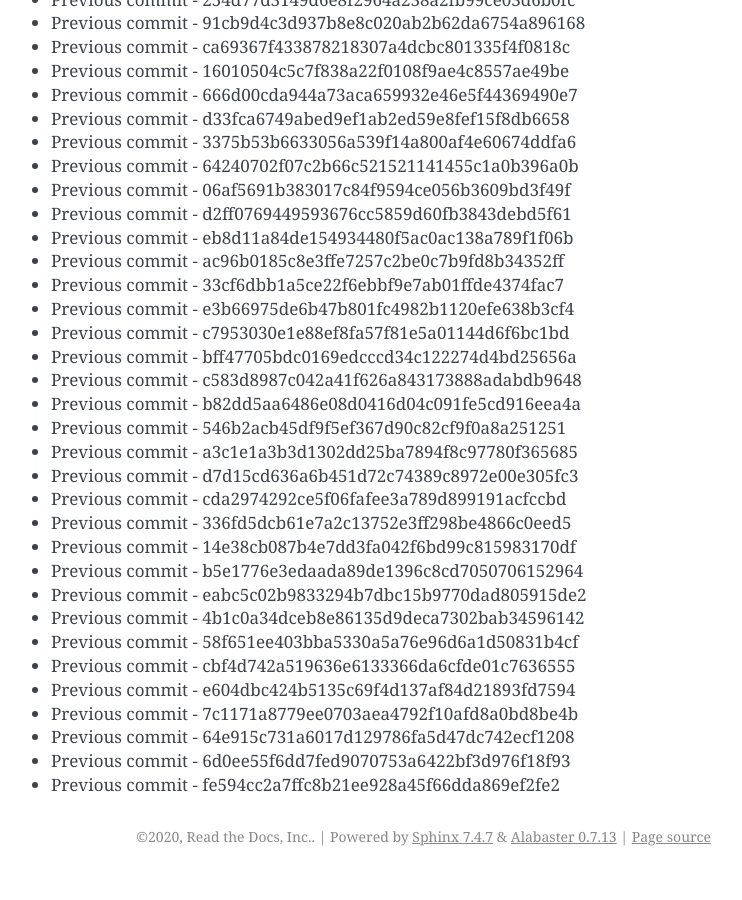
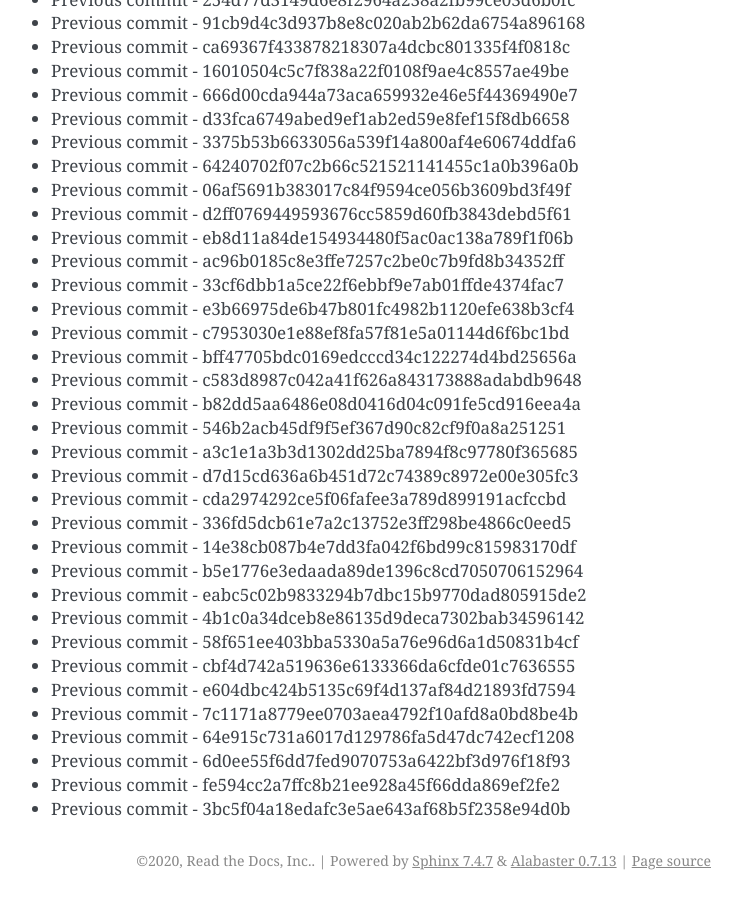
Before and after one commit to readthedocs/rtd-git-stresstest, a Sphinx documentation site: the page built from docs/updates.rst, in a window 1280 px wide and 900 px high, scrolled down 40944 px. Shown: the whole window, without its empty margins (399-1141 px from the left). Built offline with Sphinx 7.4.7, drawn with Linux system fonts in a browser that asks for light colours; before the commit the page ends 41820 px from its top, so only the background shows below that.

Commit message:
Generating commit from previous: 3bc5f04a18edafc3e5ae643af68b5f2358e94d0b

```diff
--- a/docs/updates.rst
+++ b/docs/updates.rst
@@ -1752,3 +1752,4 @@ It can be tested for any performance characteristics.
 * Previous commit - 64e915c731a6017d129786fa5d47dc742ecf1208
 * Previous commit - 6d0ee55f6dd7fed9070753a6422bf3d976f18f93
 * Previous commit - fe594cc2a7ffc8b21ee928a45f66dda869ef2fe2
+* Previous commit - 3bc5f04a18edafc3e5ae643af68b5f2358e94d0b
```
